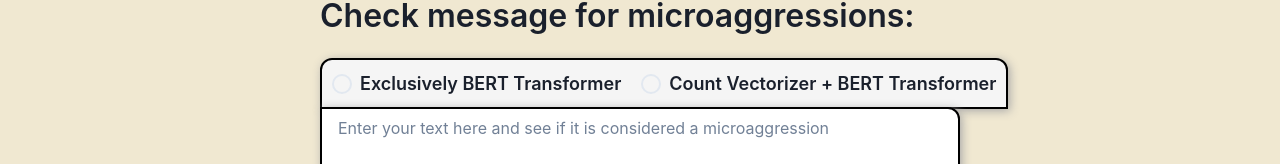
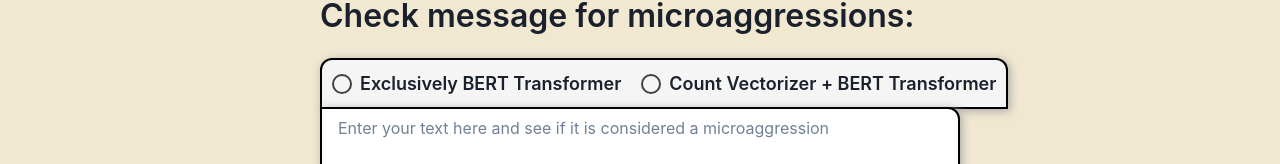
Before and after one commit to kalebchisholm/microaggressions, a React (Create React App) app in the folder client/: page / in a window 1280 px wide. Shown: the part 315-479 px from the top of the page. Built offline with nearby package versions, Linux system fonts and the light colour scheme.

Commit message:
fixed radio contrast

```diff
--- a/client/src/components/TextEntry.jsx
+++ b/client/src/components/TextEntry.jsx
@@ -80,10 +80,10 @@
               fontWeight='semibold'
               spacing='20px'
             >
-              <Radio value="1" size='lg' colorScheme='green'>
+              <Radio value="1" size='lg' colorScheme='green' border='2px solid #404040 !important'>
                 Exclusively BERT Transformer
               </Radio>
-              <Radio value="2" size='lg' colorScheme='green'>
+              <Radio value="2" size='lg' colorScheme='green' border='2px solid #404040 !important'>
                 Count Vectorizer + BERT Transformer
               </Radio>
             </HStack>
```
